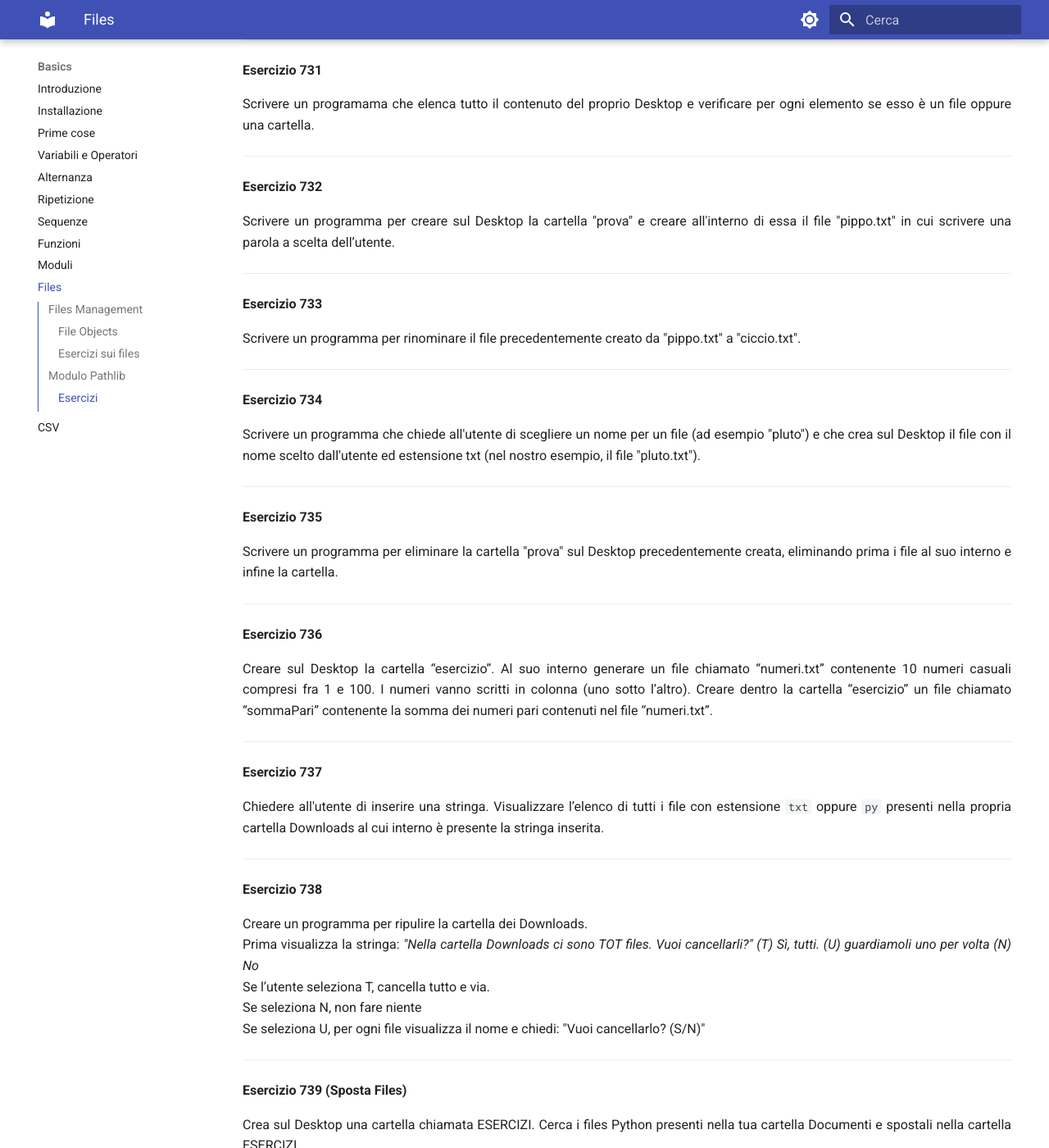
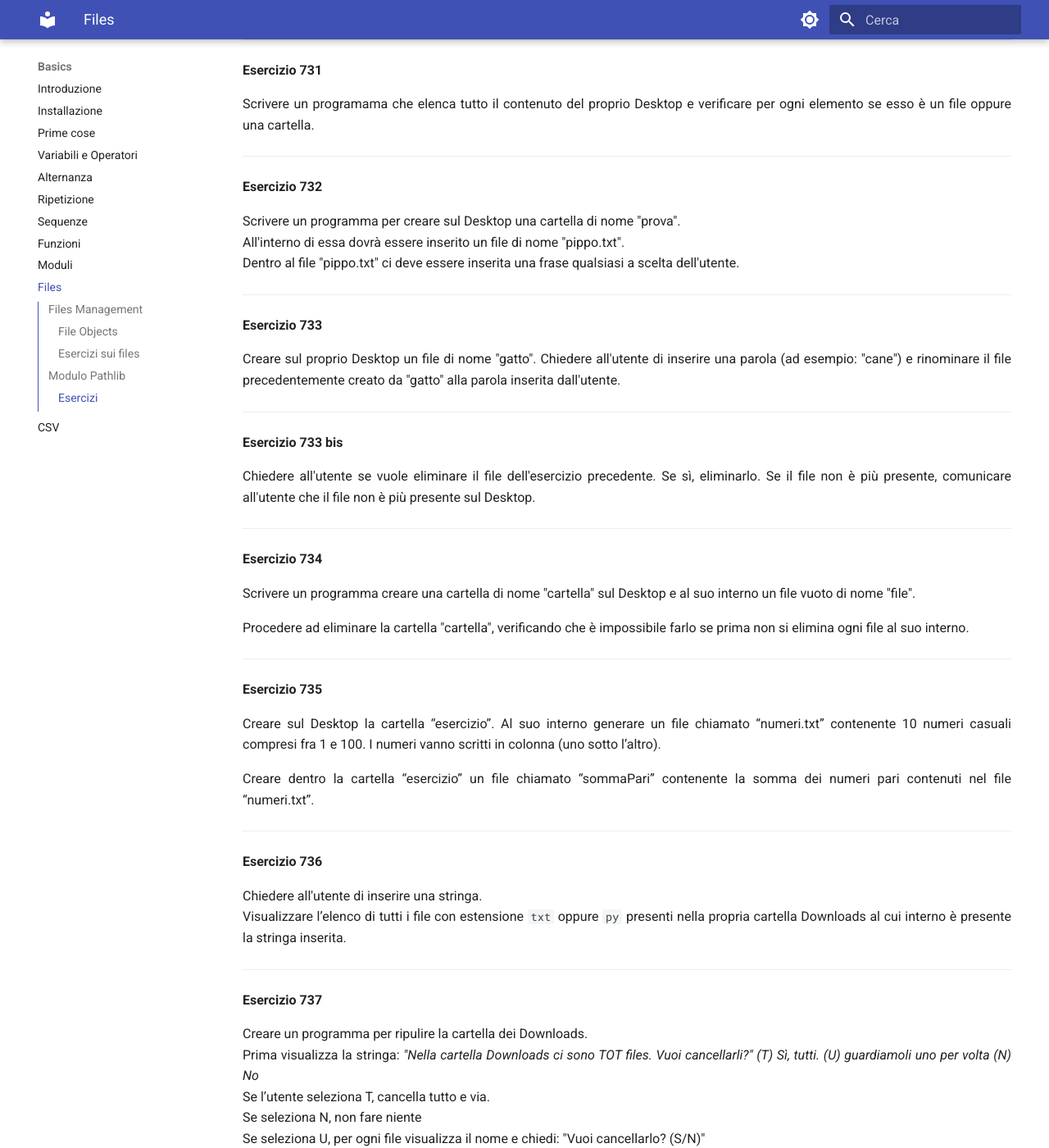
Before and after one commit to adjamhub/pyhandouts, an MkDocs documentation site: the page built from docs/basics/107_files.md, in a window 1280 px wide and 1400 px high, scrolled down 11898 px. Shown: the whole window at 82% size. Built offline with MkDocs 1.6.1 and Material for MkDocs 9.7.7, drawn with Linux system fonts in a browser that asks for light colours; emoji names are drawn with the system emoji font; some of the changed text lies outside the part shown.

Commit message:
Files: sistema esercizi

```diff
--- a/docs/basics/107_files.md
+++ b/docs/basics/107_files.md
@@ -541,45 +541,51 @@ Scrivere un programama che elenca tutto il contenuto del proprio Desktop e verif
 
 **Esercizio 732**
 
-Scrivere un programma per creare sul Desktop la cartella "prova" e creare all'interno di essa il file "pippo.txt" in cui scrivere una parola a scelta dell’utente.
+Scrivere un programma per creare sul Desktop una cartella di nome "prova".<br>
+All'interno di essa dovrà essere inserito un file di nome "pippo.txt".<br>
+Dentro al file "pippo.txt" ci deve essere inserita una frase qualsiasi a scelta dell'utente.<br>
 
 ------------------------------------------------------------
 
 **Esercizio 733**
 
-Scrivere un programma per rinominare il file precedentemente creato da "pippo.txt" a "ciccio.txt".
+Creare sul proprio Desktop un file di nome "gatto".
+Chiedere all'utente di inserire una parola (ad esempio: "cane") e rinominare il file precedentemente creato da "gatto" alla parola inserita dall'utente.
+
+------------------------------------------------------------
+
+**Esercizio 733 bis**
+
+Chiedere all'utente se vuole eliminare il file dell'esercizio precedente. Se sì, eliminarlo. Se il file non è più presente, comunicare all'utente
+che il file non è più presente sul Desktop.
 
 ------------------------------------------------------------
 
 **Esercizio 734**
 
-Scrivere un programma che chiede all'utente di scegliere un nome per un file (ad esempio "pluto") e che crea sul Desktop il file con il nome scelto dall'utente
-ed estensione txt (nel nostro esempio, il file "pluto.txt").
+Scrivere un programma creare una cartella di nome "cartella" sul Desktop e al suo interno un file vuoto di nome "file".
+
+Procedere ad eliminare la cartella "cartella", verificando che è impossibile farlo se prima non si elimina ogni file al suo interno.
 
 ------------------------------------------------------------
 
 **Esercizio 735**
 
-Scrivere un programma per eliminare la cartella "prova" sul Desktop precedentemente creata, eliminando prima i file al suo interno e infine la cartella.
+Creare sul Desktop la cartella “esercizio”.
+Al suo interno generare un file chiamato “numeri.txt” contenente 10 numeri casuali compresi fra 1 e 100. I numeri vanno scritti in colonna (uno sotto l’altro).
+
+Creare dentro la cartella “esercizio” un file chiamato “sommaPari” contenente la somma dei numeri pari contenuti nel file “numeri.txt”.
 
 ------------------------------------------------------------
 
 **Esercizio 736**
 
-Creare sul Desktop la cartella “esercizio”.
-Al suo interno generare un file chiamato “numeri.txt” contenente 10 numeri casuali compresi fra 1 e 100. I numeri vanno scritti in colonna (uno sotto l’altro).
-Creare dentro la cartella “esercizio” un file chiamato “sommaPari” contenente la somma dei numeri pari contenuti nel file “numeri.txt”.
+Chiedere all'utente di inserire una stringa.<br>
+Visualizzare l’elenco di tutti i file con estensione `txt` oppure `py` presenti nella propria cartella Downloads al cui interno è presente la stringa inserita.
 
 ------------------------------------------------------------
 
 **Esercizio 737**
-
-Chiedere all'utente di inserire una stringa.
-Visualizzare l’elenco di tutti i file con estensione `txt` oppure `py` presenti nella propria cartella Downloads al cui interno è presente la stringa inserita.
-
-------------------------------------------------------------
-
-**Esercizio 738**
 
 Creare un programma per ripulire la cartella dei Downloads.<br>
 Prima visualizza la stringa: *"Nella cartella Downloads ci sono TOT files. Vuoi cancellarli?" (T) Sì, tutti. (U) guardiamoli uno per volta (N) No* <br>
@@ -589,7 +595,7 @@ Se seleziona U, per ogni file visualizza il nome e chiedi: "Vuoi cancellarlo? (S
 
 ------------------------------------------------------------
 
-**Esercizio 739 (Sposta Files)**
+**Esercizio 738 (Sposta Files)**
 
 Crea sul Desktop una cartella chiamata ESERCIZI. Cerca i files Python presenti nella tua cartella Documenti e spostali nella cartella ESERCIZI.
 
@@ -602,6 +608,7 @@ Crea sul Desktop una cartella chiamata ESERCIZI. Cerca i files Python presenti n
     5. ci copi il contenuto,
     6. elimini il vecchio file
 
+
 <br>
 <br>
 <br>
```
